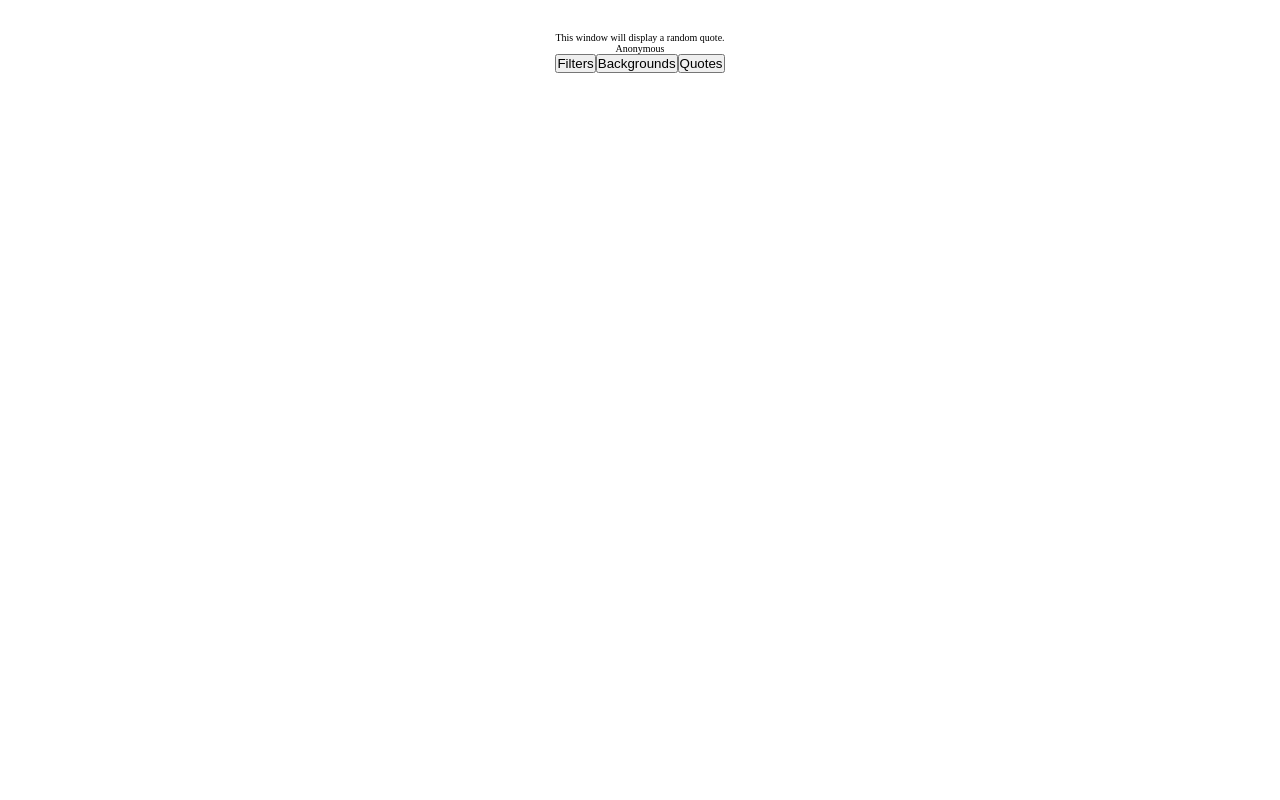
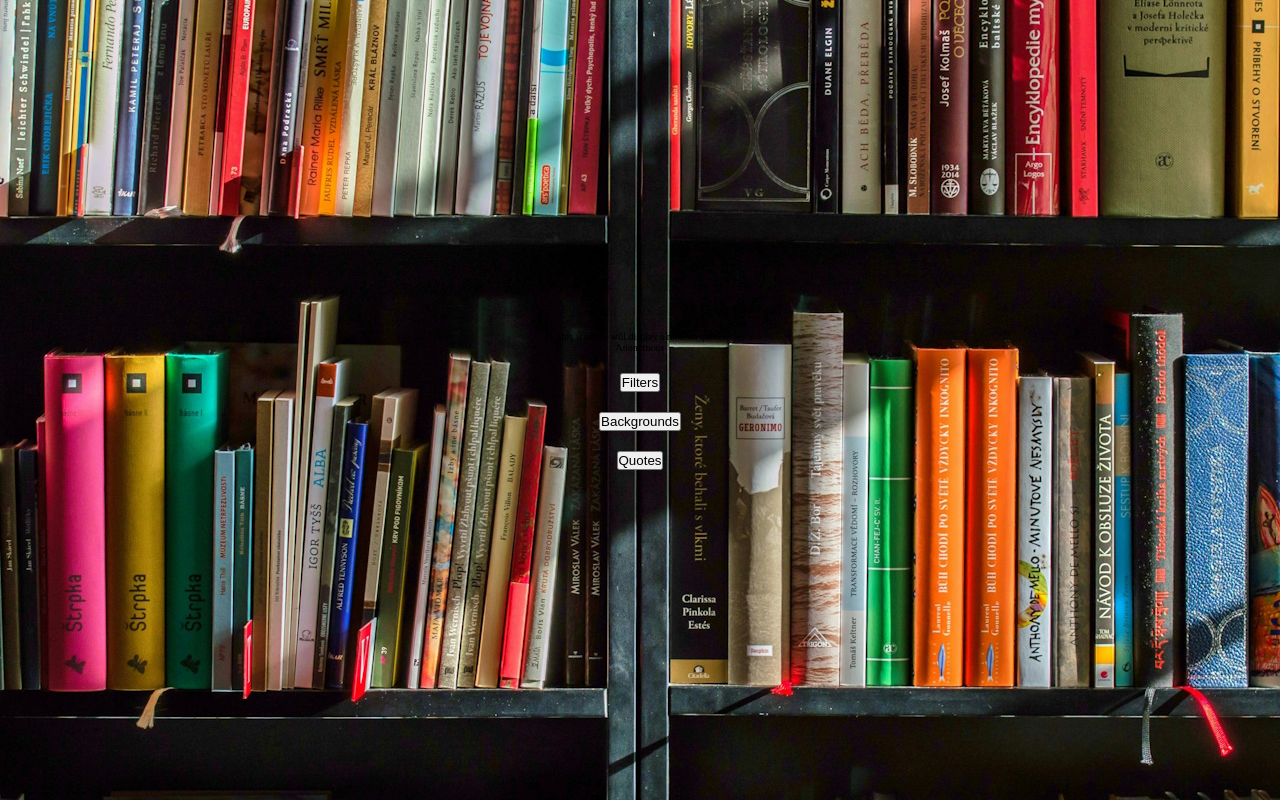
Before and after one commit to Honsie-Pie/Quote-Machine, a React (Vite) app: page / in a window 1280 px wide. Built offline with nearby package versions, Linux system fonts and the light colour scheme.

Commit message:
Display background image.

```diff
--- a/src/App.css
+++ b/src/App.css
@@ -5,10 +5,20 @@
 }
 
 #root {
-  max-width: 1280px;
-  margin: 0 auto;
-  padding: 2rem;
   text-align: center;
   /*1rem will equal to 10px*/
   font-size: 62.5%;
 }
+
+.app{
+  height: 100vh;
+  width:100%;
+  overflow:hidden;
+  display: flex;
+  flex-direction:column;
+  align-items:center;
+  justify-content:center;
+  gap: 2em;
+
+   background: url('imgs/bgs/education.jpg') no-repeat fixed center;
+}
--- a/src/App.jsx
+++ b/src/App.jsx
@@ -1,4 +1,4 @@
-import { useState } from 'react'
+import { useState, useEffect } from 'react'
 import './App.css'
 import Backgrounds from './components/Backgrounds';
 import Filters from './components/Filters';
@@ -11,21 +11,71 @@ const PHASES = {
   FILTERS: "filters"
 };
 
+const BACKGROUNDPROPS = " no-repeat fixed center";
+const BGURL = 'imgs/bgs/';
+const THUMBURL = 'imgs/thumbs/'
+
+const BGLIST = [
+  {
+    url: `url('${BGURL}city.jpg')${BACKGROUNDPROPS}`,
+    thumb: `${THUMBURL}cityT.jpg`
+  },
+  {
+    url: `url('${BGURL}education.jpg')${BACKGROUNDPROPS}`,
+    thumb: `${THUMBURL}educationT.jpg`
+  },
+  {
+    url: `url('${BGURL}film.jpg')${BACKGROUNDPROPS}`,
+    thumb: `${THUMBURL}filmT.jpg`
+  },
+  {
+    url: `url('${BGURL}literature.jpg')${BACKGROUNDPROPS}`,
+    thumb: `${THUMBURL}literatureT.jpg`
+  },
+  {
+    url: `url('${BGURL}love.jpg')${BACKGROUNDPROPS}`,
+    thumb: `${THUMBURL}loveT.jpg`
+  },
+  {
+    url: `url('${BGURL}motivation.jpg')${BACKGROUNDPROPS}`,
+    thumb: `${THUMBURL}motivationT.jpg`
+  },
+  {
+    url: `url('${BGURL}science.jpg')${BACKGROUNDPROPS}`,
+    thumb: `${THUMBURL}scienceT.jpg`
+  },
+  {
+    url: `url('${BGURL}religion.jpg')${BACKGROUNDPROPS}`,
+    thumb: `${THUMBURL}religionT.jpg`
+  },
+  {
+    url: `url('${BGURL}sport.jpg')${BACKGROUNDPROPS}`,
+    thumb: `${THUMBURL}sportT.jpg`
+  },
+  {
+    url: `url('${BGURL}work.jpg')${BACKGROUNDPROPS}`,
+    thumb: `${THUMBURL}workT.jpg`
+  }
+  ];
+
 function App() {
   const [phase, setPhase] = useState(PHASES.QUOTE);
+  const [curBg, setCurBg] = useState(BGLIST[Math.floor(Math.random() * BGLIST.length)].url);
+
+  console.log(curBg)
 
   return (
-    <div>
+    <div className="app">
       {phase === PHASES.QUOTE ?
       <Quotebox />
       : phase === PHASES.LOADING
       ? <p>loading</p>
       : phase === PHASES.BACKGROUNDS
-      ? <Backgrounds />
+      ? <Backgrounds url={curBg}/>
       : phase === PHASES.FILTERS
       ? <Filters /> : <p>Error</p>}
-      <button onClick={() => setPhase(PHASES.FILTER)}>Filters</button>
-      <button onClick={() => setPhase(PHASES.BACKGROUND)}>Backgrounds</button>
+      <button onClick={() => setPhase(PHASES.FILTERS)}>Filters</button>
+      <button onClick={() => setPhase(PHASES.BACKGROUNDS)}>Backgrounds</button>
       <button onClick={() => setPhase(PHASES.QUOTE)}>Quotes</button>
     </div>
   )
--- a/src/components/Backgrounds.jsx
+++ b/src/components/Backgrounds.jsx
@@ -1,9 +1,10 @@
 import React from 'react'
 
-export default function Backgrounds() {
+export default function Backgrounds({ url }) {
   return (
     <div>
         <p>This screen will allow the user to change background image.</p>
+        <p>Current background is: {url}</p>
     </div>
   )
 }
```
